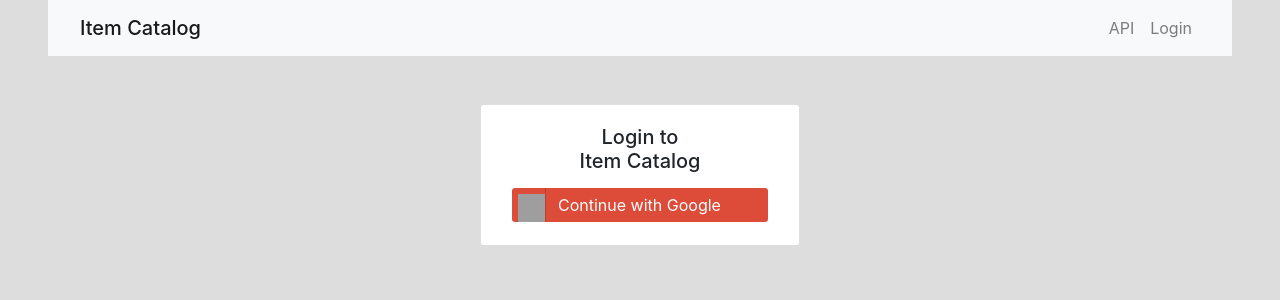
After one commit to amrfekryy/FSND-project2-item-catalog, a Flask app: page /login/ in a window 1280 px wide. The commit adds this page. Shown: the top 300 px of the page. Run offline with Flask 2, Linux system fonts and the light colour scheme; some libraries are stand-ins or nearby versions; grey boxes are pictures that could not be loaded.

Commit message:
Implement google authentication

```diff
--- a/app.py
+++ b/app.py
@@ -2,9 +2,13 @@
 import sys
 sys.path.append("./database/")
 
+import random, string, json
+from oauth2client import client
+import requests
+
 from flask import (
 	Flask, render_template, request, redirect,
-	url_for, flash, jsonify)
+	url_for, flash, jsonify, session as login_session)
 from db_session import *
 
 app = Flask(__name__)
@@ -17,6 +21,118 @@ app = Flask(__name__)
 def remove_session(ex=None):
     db_session.remove()
 
+
+# LOGIN MANAGEMENT
+
+# get google's client id from external json file
+G_CLIENT_ID = json.loads(open('g_client_secrets.json','r').read())['web']['client_id']
+
+
+@app.route('/login/')
+def login():
+    # create anti-forgery state token
+    state_token = ''.join(random.choice(string.ascii_uppercase + string.digits) for x in range(32))
+    login_session['state_token'] = state_token
+    return render_template('login.html', state_token=state_token)
+
+
+@app.route('/gconnect', methods=['POST'])
+def gconnect():
+
+    # Check state_token to protect against CSRF
+    if request.args.get('state_token') != login_session['state_token']:
+        return jsonify('Invalid state token parameter'), 401
+
+    # Check user is already logged in
+    if login_session.get('user_id'):
+        return jsonify('Current user is already connected.'), 200
+
+    # Collect one-time-auth-code from request
+    auth_code = request.data
+
+    # Exchange auth code for credentials obj containing access token, refresh token, and ID token
+    try:
+        credentials_obj = client.credentials_from_clientsecrets_and_code(
+            'g_client_secrets.json',
+            ['https://www.googleapis.com/auth/drive.appdata', 'profile', 'email'],
+            auth_code)
+        # print(f"ACCESS TOKEN = {credentials_obj.access_token}")
+    except client.FlowExchangeError:
+        return jsonify('Failed to upgrade the authorization code'), 401
+
+    # get token information from access token:
+    r = requests.get(
+        url="https://www.googleapis.com/oauth2/v1/tokeninfo",
+        params={'access_token': credentials_obj.access_token})
+    token_info = r.json()
+    # print(f"RESPONSE KEYS = {token_info.keys()}")
+
+    # Verify access token is valid
+    if token_info.get('error'):
+        return jsonify(token_info.get('error')), 500
+    # Verify access token is used for the intended user.
+    user_id_from_credentials = credentials_obj.id_token['sub']
+    if token_info.get('user_id') != user_id_from_credentials:
+        return jsonify("Token's user ID doesn't match given user ID."), 401
+    # Verify access token is valid for this app.
+    if token_info.get('issued_to') != G_CLIENT_ID:
+        return jsonify("Token's client ID does not match app's."), 401
+
+
+    # Access token tests passed:
+    # Store credentials in session for later use.
+    login_session['auth_provider'] = 'google'
+    login_session['access_token'] = credentials_obj.access_token
+    login_session['username'] = credentials_obj.id_token['name']
+    login_session['picture'] = credentials_obj.id_token['picture']
+    login_session['email'] = credentials_obj.id_token['email']
+
+    # Create new user if not existant
+    try:
+        user = db_session.query(User).filter_by(email=login_session['email']).one()
+    except:
+	    new_user = User(
+	        name=login_session['username'],
+	        email=login_session['email'],
+	        picture=login_session['picture'])
+	    db_session.add(new_user)
+	    db_session.commit()
+	    user = db_session.query(User).filter_by(email=login_session['email']).one()
+    login_session['user_id'] = user.id
+
+    flash(f"You are now logged in as {login_session['username']}", "success")
+
+    # return successful response to client-side ajax request
+    return f"""
+        <h1>Welcome, {login_session['username']}!</h1>
+        <img src="{login_session['picture']}" style = "width:60px; height:60px; border-radius:30px; -webkit-border-radius:30px; -moz-border-radius:30px;">
+    """
+
+
+@app.route('/gdisconnect')
+def gdisconnect():
+
+    # Check user is not logged in
+    if not login_session.get('user_id'):
+        return jsonify('Current user not connected.'), 401
+
+    # revoke access token
+    # see https://developers.google.com/identity/protocols/OAuth2WebServer
+    r = requests.post(
+        url='https://accounts.google.com/o/oauth2/revoke',
+        params={'token': login_session.get('access_token')},
+        headers = {'content-type': 'application/x-www-form-urlencoded'})    #
+    # successful disconnect returns 200 OK status code
+    if r.status_code == 200:
+        login_session.clear() # https://stackoverflow.com/q/27747578
+        flash("You have logged out successfully", "success")
+        return redirect(url_for('index'))
+    else:
+        return jsonify('Failed to revoke token for given user.'), 400
+
+
+
+# HTML ENDPOINTS
 
 @app.route('/')
 @app.route('/catalog/')
@@ -163,6 +279,7 @@ def api_docs():
 	return render_template('api_docs.html')
 
 
+# API ENDPOINTS
 
 @app.route('/api/categories')
 def api_categories():
--- /dev/null
+++ b/g_client_secrets.json
@@ -0,0 +1,20 @@
+{
+	"web": {
+		"client_id": "833987237822-k85d1lfv9a2b4ah7p1ss6sfm5aqk96k6.apps.googleusercontent.com",
+		"project_id": "restaurant-menus-237915",
+		"auth_uri": "https://accounts.google.com/o/oauth2/auth",
+		"token_uri": "https://oauth2.googleapis.com/token",
+		"auth_provider_x509_cert_url": "https://www.googleapis.com/oauth2/v1/certs",
+		"client_secret": "FDCisFCnZYEcj86w2I7bF2y6",
+		"javascript_origins": [
+			"http://localhost:5000",
+			"http://127.0.0.1:5000",
+			"https://restaurants-and-menus.herokuapp.com"
+			],
+		"redirect_uris": [
+			"http://localhost:5000/login",
+			"http://localhost:5000/gconnect",
+			"https://restaurants-and-menus.herokuapp.com/gconnect",
+			"https://restaurants-and-menus.herokuapp.com/login"]
+	}
+}
--- /dev/null
+++ b/static/buttons.css
@@ -0,0 +1,66 @@
+/* buttons style */
+/* https://codepen.io/davidelrizzo/pen/vEYvyv */
+
+/* Shared */
+.loginBtn {
+  box-sizing: border-box;
+  position: relative;
+  width: 16em;  /* apply for fixed size*/
+  margin: 0.2em;
+  padding: 0 15px 0 46px;
+  border: none;
+  text-align: left;
+  line-height: 34px;
+  white-space: nowrap;
+  border-radius: 0.2em;
+  font-size: 16px;
+  color: #FFF;
+}
+.loginBtn:before {
+  content: "";
+  box-sizing: border-box;
+  position: absolute;
+  top: 0;
+  left: 0;
+  width: 34px;
+  height: 100%;
+}
+.loginBtn:focus {
+  outline: none;
+}
+.loginBtn:active {
+  box-shadow: inset 0 0 0 32px rgba(0,0,0,0.1);
+}
+
+
+/* Facebook */
+.loginBtn--facebook {
+  background-color: #4C69BA;
+  background-image: linear-gradient(#4C69BA, #3B55A0);
+  /*font-family: "Helvetica neue", Helvetica Neue, Helvetica, Arial, sans-serif;*/
+  text-shadow: 0 -1px 0 #354C8C;
+}
+.loginBtn--facebook:before {
+  border-right: #364e92 1px solid;
+  background: url('https://s3-us-west-2.amazonaws.com/s.cdpn.io/14082/icon_facebook.png') 6px 6px no-repeat;
+}
+.loginBtn--facebook:hover,
+.loginBtn--facebook:focus {
+  background-color: #5B7BD5;
+  background-image: linear-gradient(#5B7BD5, #4864B1);
+}
+
+
+/* Google */
+.loginBtn--google {
+  /*font-family: "Roboto", Roboto, arial, sans-serif;*/
+  background: #DD4B39;
+}
+.loginBtn--google:before {
+  border-right: #BB3F30 1px solid;
+  background: url('https://s3-us-west-2.amazonaws.com/s.cdpn.io/14082/icon_google.png') 6px 6px no-repeat;
+}
+.loginBtn--google:hover,
+.loginBtn--google:focus {
+  background: #E74B37;
+}
--- /dev/null
+++ b/static/g_login.js
@@ -0,0 +1,55 @@
+// Google Sign-In for server-side apps
+// https://developers.google.com/identity/sign-in/web/server-side-flow
+
+// GGL Step 1: Create a client ID and client secret
+// GGL Step 2: Add a button to the login page
+// GGL Step 3: Include jQuery and Google platform library
+// GGL Step 4: Initialize the GoogleAuth object
+
+
+// GGL Steps 5 & 6
+$('.loginBtn--google').click(function() {
+  // GGL Step 6: Send authorization code to the server
+  function signInCallback(authResult){
+    // Check one-time-auth-code is present
+    if (authResult['code']){
+      // Hide login buttons now that the user is authorized
+      $('#buttons').attr('style', 'display: none');
+      // Send one-time-auth-code to the server
+      $.ajax({
+        // Set method and route, passing the anti-forgery-state-token
+        type: 'POST',
+        url: `/gconnect?state_token=${state_token}`,
+        // Always include this header in every AJAX request, to protect against CSRF attacks.
+        headers: {'X-Requested-With': 'XMLHttpRequest'},
+        // octet-stream: arbitrary, binary stream of data
+        contentType: 'application/octet-stream; charset=utf-8',
+        // On 200 response from server
+        success:function(result){
+          if (result) {
+            // Handle or verify server response.
+            $('#result').html('Login Successful!</br>'+ result + '</br>Redirecting...')
+            // Redirect user
+            setTimeout(function() {
+              window.location.href = "/";
+            }, 2000);
+          } else {
+              $('#result').html('Failed to make a server-side call. Check your configuration and console.');
+            }
+        },
+        // don't process reponse into a string
+        processData:false,
+        // data to send to server
+        data:authResult['code']
+      });
+    } else { // authResult['error'] present
+        console.log('There was an error: ' + authResult['error']);
+      }
+  }
+  // GGL Step 5: Sign in the user
+  // user grants access on google's sign-in click (client recieves access-token, one-time-auth-code)
+  // call signInCallback({"code":"one-time-auth-code"})
+  auth2.grantOfflineAccess().then(signInCallback);
+});
+
+// GGL Step 7: Exchange the authorization code for an access token on server-side
--- a/templates/layout.html
+++ b/templates/layout.html
@@ -52,18 +52,18 @@
           <li class="nav-item">
             <a class="nav-link" href="{{url_for('api_docs')}}">API</a>
           </li>
-          {% if user %}
+          {% if session.get('user_id') %}
           <li class="nav-item dropdown">
             <div class="dropdown-toggle" id="dropdownMenuLink" data-toggle="dropdown" aria-haspopup="true" aria-expanded="false">
-              <img src="{{user.picture}}" width="40" height="40" style="background-color: blue; border-radius: 20px">
+              <img src="{{session.get('picture')}}" width="40" height="40" style="background-color: blue; border-radius: 20px">
             </div>
             <div class="dropdown-menu dropdown-menu-right" aria-labelledby="dropdownMenuLink" style="text-align: center">
-              <a class="nav-link dropdown-item" href="#" onclick="logout();">Logout</a>
+              <a class="nav-link dropdown-item" href="{{url_for('gdisconnect')}}">Logout</a>
             </div>
           </li>
           {% else %}
           <li class="nav-item">
-            <a class="nav-link" href="#">Login</a>
+            <a class="nav-link" href="{{url_for('login')}}">Login</a>
           </li>
           {% endif %}
         </ul>
--- /dev/null
+++ b/templates/login.html
@@ -0,0 +1,54 @@
+{% extends 'layout.html' %}
+
+
+{% block head %}
+  <!-- get state_token flask variable to use in JS -->
+  <script>
+    var state_token = '{{ state_token }}';
+  </script>
+
+  <!-- Include the Google platform library (needs jQuery)-->
+  <script src="https://apis.google.com/js/client:platform.js?onload=start" async defer></script>
+
+  <script>
+    // Initialize the GoogleAuth object
+    function start() {
+      gapi.load('auth2', function() {
+        auth2 = gapi.auth2.init({
+          client_id: '833987237822-k85d1lfv9a2b4ah7p1ss6sfm5aqk96k6.apps.googleusercontent.com'
+          // Add more scopes to request in addition to 'profile' and 'email'
+          //scope: 'additional_scope'
+        });
+      });
+    }
+  </script>
+{% endblock %}
+
+
+{% block style %}
+  <!-- buttons style -->
+  <!-- https://codepen.io/davidelrizzo/pen/vEYvyv -->
+  <link rel="stylesheet" type="text/css" href="{{ url_for('static', filename='buttons.css') }}">
+
+{% endblock %}
+
+
+{% block body %}
+
+  <!-- Google login button -->
+  <div id="buttons" class="card m-auto" style="width: 20rem;">
+    <div class="card-body" style="text-align: center">
+      <h5 class="card-title">Login to<br>Item Catalog</h5>
+      <button class="loginBtn loginBtn--google">
+        Continue with Google
+      </button>
+    </div>
+  </div>
+
+  <!-- div to display server feedback -->
+  <div id="result"></div>
+
+  <!-- Google Login JS file -->
+  <script src="{{ url_for('static', filename='g_login.js') }}"></script>
+
+{% endblock %}
```
